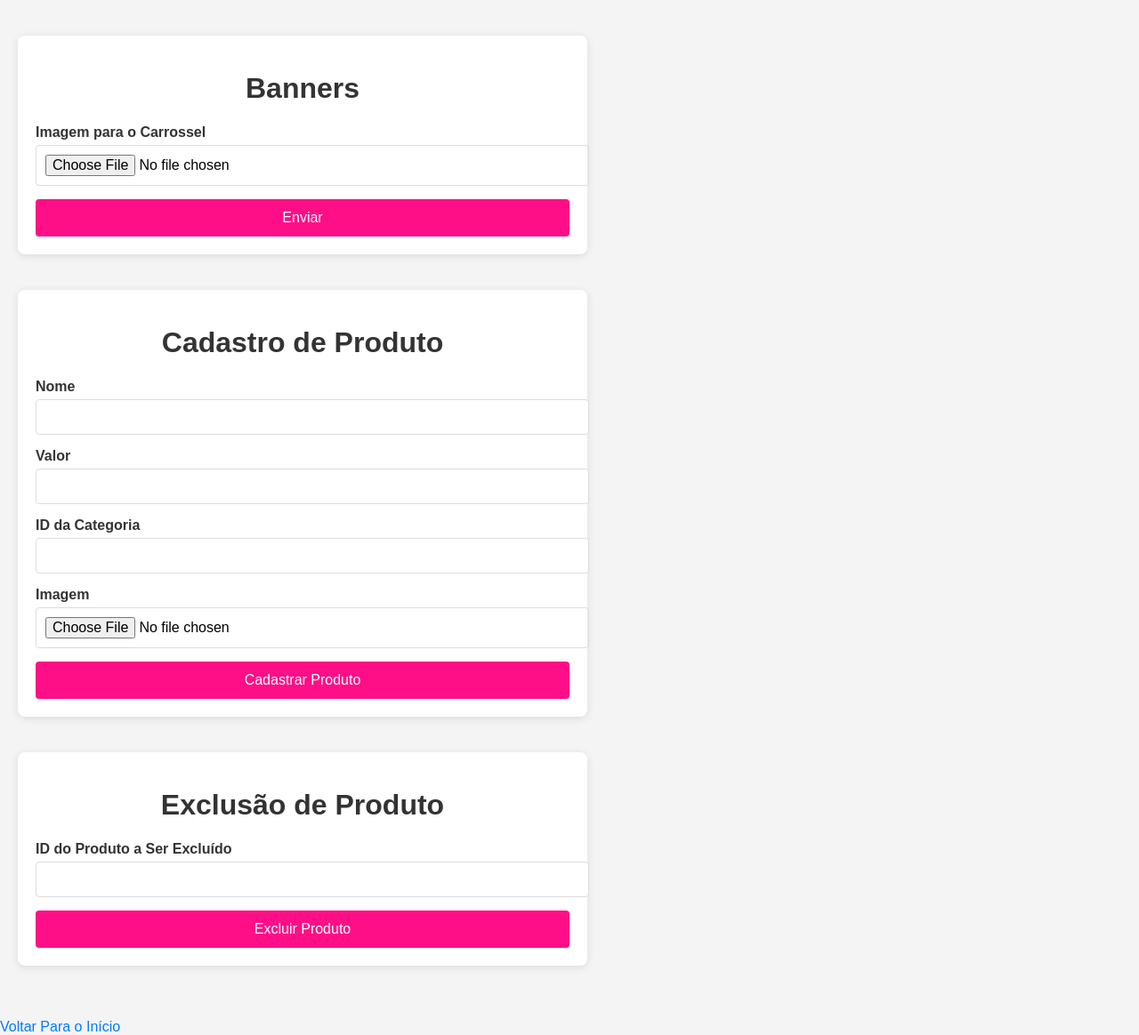
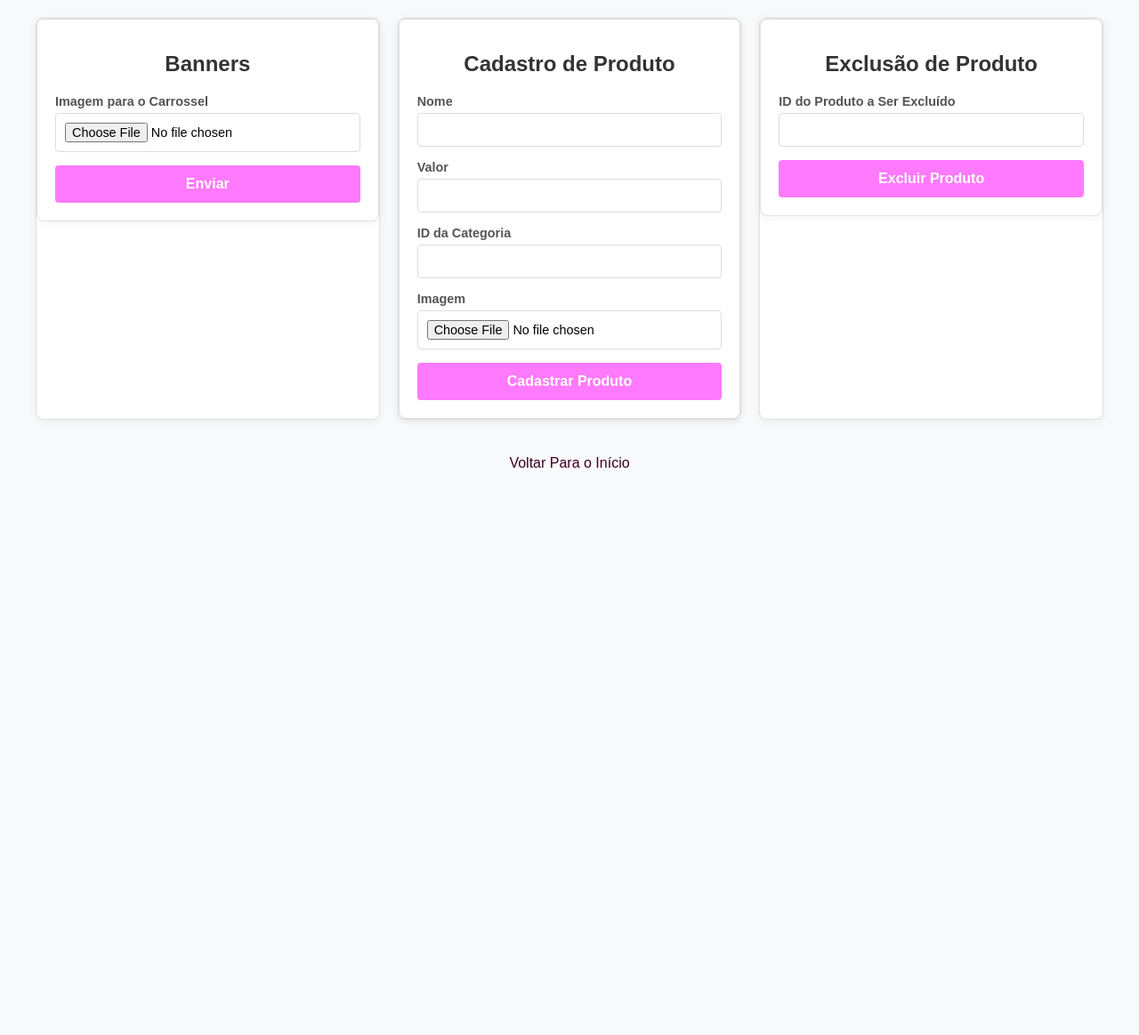
Before and after one commit to eduardoerthal/experiencia-criativa, a FastAPI app: page /adm in a window 1280 px wide. Shown: the whole page at 89% size. After the commit the page ends 526 px from the top, so only its background shows below. Run offline with FastAPI, Linux system fonts and the light colour scheme.

Commit message:
pagina de aDm

```diff
--- a/db.py
+++ b/db.py
@@ -4,6 +4,6 @@ def db_connection():
     return mysql.connector.connect(
         host="localhost",
         user="root",
-        password="1201",
+        password="pucPR@1234",
         database="expcriativa"
     )
--- a/static/styles.css
+++ b/static/styles.css
@@ -17,8 +17,9 @@ body {
 /* Cabeçalho e Navbar */
 /* ======================== */
 header {
-  background-color: #ff9cf2b4;
+  background-color: #ff90f0;
   padding: 30px 0;
+  font-family: 'Lucida Sans', 'Lucida Sans Regular', 'Lucida Grande', 'Lucida Sans Unicode', Geneva, Verdana, sans-serif;
 }
 
 .menu-container {
@@ -37,7 +38,7 @@ header {
 }
 
 .menu-container nav ul li a {
-  color: #8653ad;
+  color: #10011b;
   text-decoration: none;
   font-size: 18px;
 }
--- a/templates/adm.html
+++ b/templates/adm.html
@@ -9,76 +9,95 @@
             font-family: Arial, sans-serif;
             margin: 0;
             padding: 0;
-            background-color: #f4f4f4;
+            background-color: #f8f9fa;
         }
 
         .paineladm {
-            display: flex;
-            flex-direction: column;
-            align-items: center;
+            display: grid;
+            grid-template-columns: repeat(auto-fit, minmax(300px, 1fr));
+            gap: 20px;
             padding: 20px;
+            max-width: 1200px;
+            margin: 0 auto;
         }
 
         h1 {
             color: #333;
             text-align: center;
+            margin-bottom: 20px;
+            font-size: 1.5rem;
         }
 
         form {
             background-color: #fff;
             padding: 20px;
-            margin: 20px 0;
             border-radius: 8px;
-            box-shadow: 0 2px 10px rgba(0, 0, 0, 0.1);
-            width: 100%;
-            max-width: 600px;
+            box-shadow: 0 2px 10px rgba(0, 0, 0, 0.05);
+            border: 1px solid #e0e0e0;
         }
 
         label {
             font-weight: bold;
             margin-bottom: 5px;
             display: block;
-            color: #333;
+            color: #555;
+            font-size: 0.9rem;
         }
 
-        input[type="text"], input[type="number"], input[type="file"] {
+        input[type="text"],
+        input[type="number"],
+        input[type="file"] {
             width: 100%;
             padding: 10px;
             margin-bottom: 15px;
             border: 1px solid #ddd;
             border-radius: 4px;
-            font-size: 16px;
+            font-size: 0.9rem;
+            box-sizing: border-box;
         }
 
         button {
-            background-color: #ff0f87;
+            background-color: #ff7afc;
             color: white;
             border: none;
             padding: 12px 20px;
-            font-size: 16px;
+            font-size: 1rem;
             border-radius: 4px;
             cursor: pointer;
             width: 100%;
+            transition: background-color 0.3s;
+            font-weight: bold;
         }
 
         button:hover {
-            background-color: #e079c2;
+            background-color: #e00d7a;
         }
 
         a {
-            display: inline-block;
-            margin-top: 20px;
-            color: #007bff;
+            display: block;
+            text-align: center;
+            margin: 20px auto;
+            color: #3b0023;
             text-decoration: none;
-            font-size: 16px;
+            font-size: 1rem;
+            max-width: 1200px;
         }
 
         a:hover {
             text-decoration: underline;
         }
 
-        .paineladm > div {
-            width: 100%;
+        #admcarrossel, #admproduto, #excluirproduto {
+            background-color: #fff;
+            border-radius: 8px;
+            box-shadow: 0 2px 10px rgba(0, 0, 0, 0.05);
+            border: 1px solid #e0e0e0;
+        }
+
+        @media (max-width: 768px) {
+            .paineladm {
+                grid-template-columns: 1fr;
+            }
         }
     </style>
 </head>
@@ -115,7 +134,6 @@
             </form>
         </div>
 
-        <!-- Novo Formulário de Exclusão de Produto -->
         <div id="excluirproduto">
             <form action="/excluir-produto" method="post">
                 <h1>Exclusão de Produto</h1>
```
